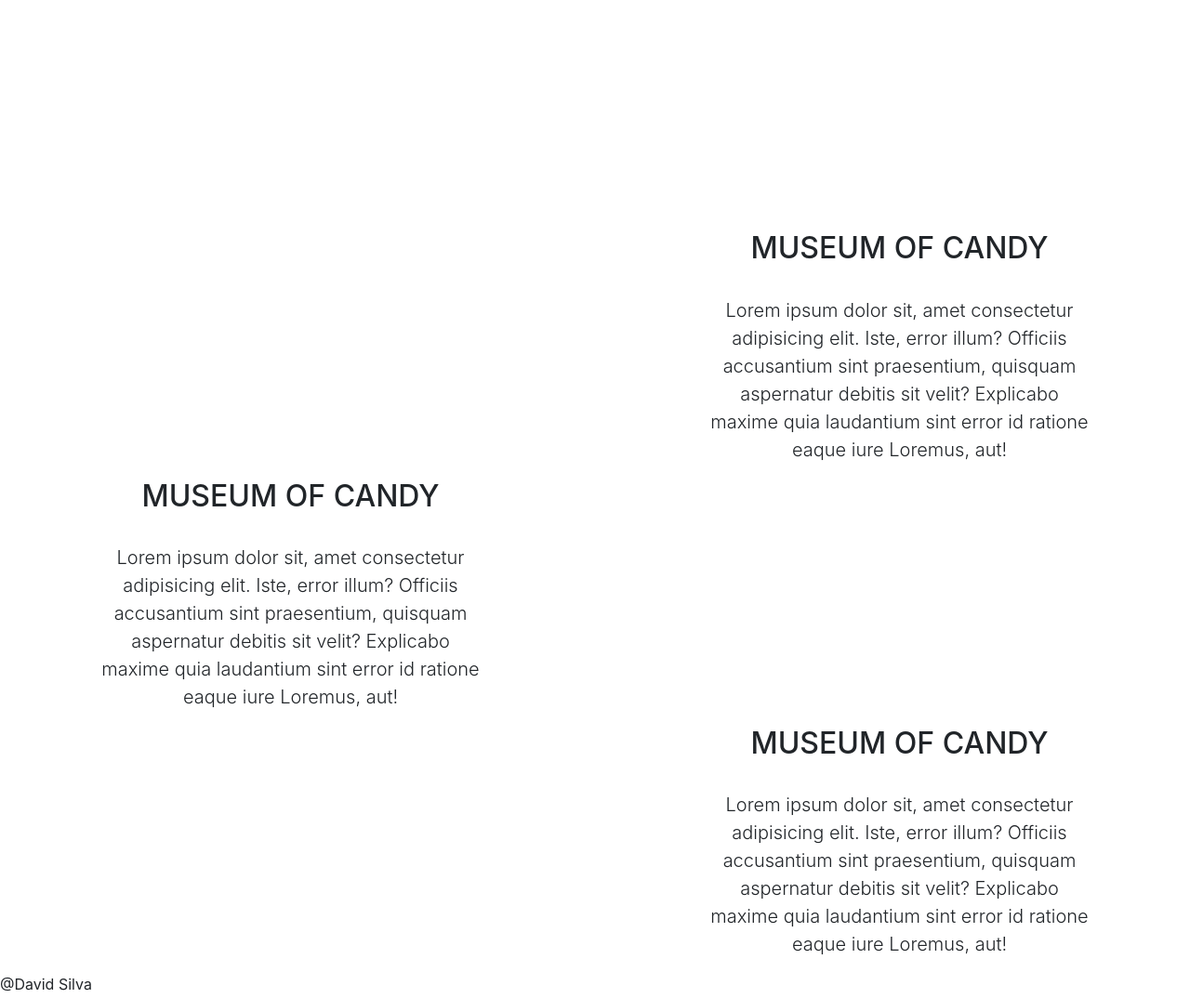
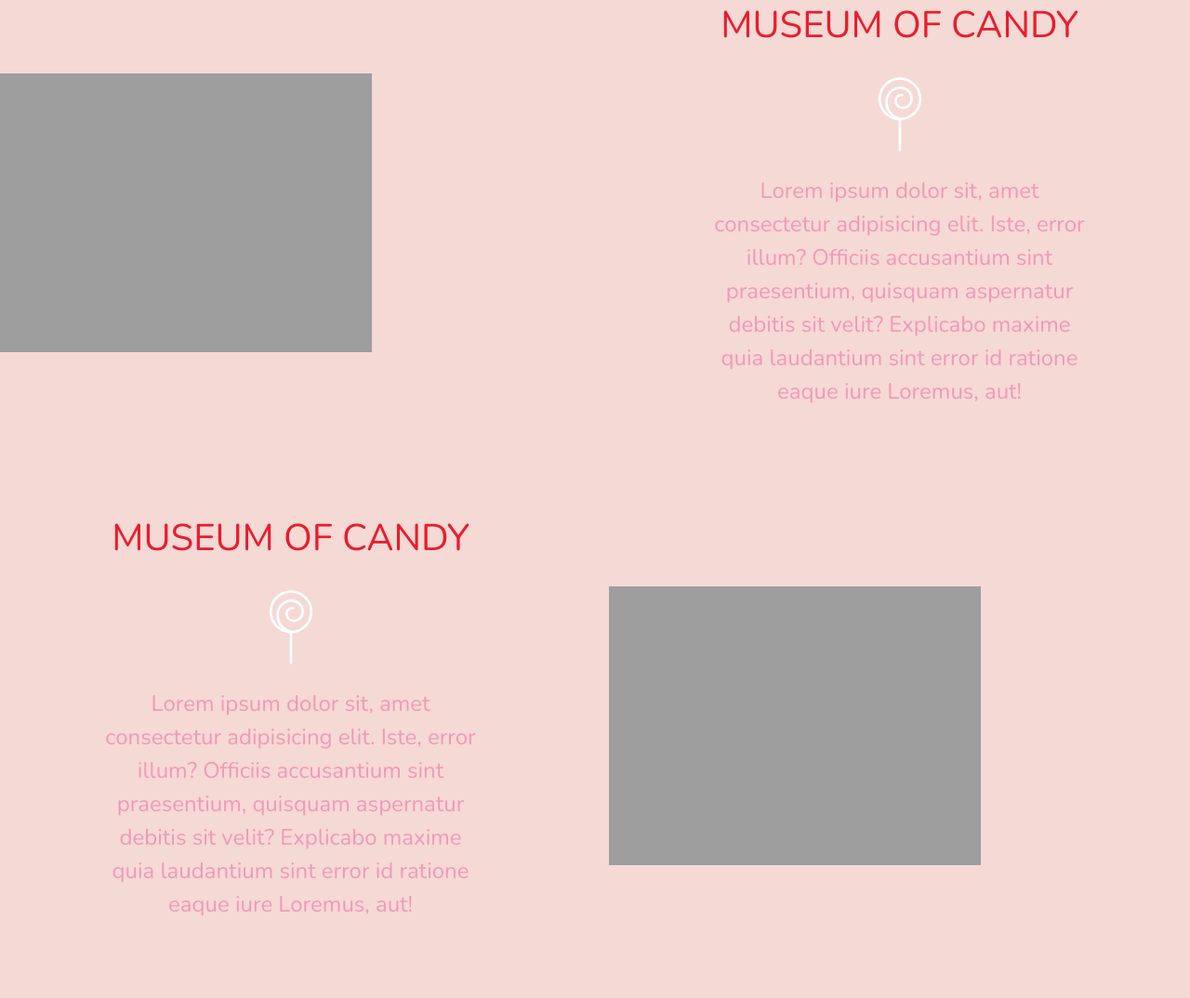
Before and after one commit to davidsms11/candy, a plain HTML site: page index.html in a window 1280 px wide. Shown: the part 1067-2141 px from the top of the page at 93% size. Drawn offline with nearby package versions, Linux system fonts and the light colour scheme; the site is published under a folder, as on GitHub Pages, so addresses that start at the root find nothing.

Commit message:
Update index.html

```diff
--- a/index.html
+++ b/index.html
@@ -12,7 +12,7 @@
 
   <link rel="stylesheet" href="https://stackpath.bootstrapcdn.com/bootstrap/4.1.3/css/bootstrap.min.css"
     integrity="sha384-MCw98/SFnGE8fJT3GXwEOngsV7Zt27NXFoaoApmYm81iuXoPkFOJwJ8ERdknLPMO" crossorigin="anonymous">
-  <link rel="stylesheet" href="/assets/css/app.css">
+  <link rel="stylesheet" href="./assets/css/app.css">
 
   <title>Museum of Candy</title>
 </head>
@@ -62,7 +62,7 @@
   <section class="container-fluid px-0">
     <div class="row align-items-center content">
       <div class="col-md-6 order-2 order-md-1">
-        <img src="/assets/imgs/milk.png" class="img-fluid" alt="">
+        <img src="./assets/imgs/milk.png" class="img-fluid" alt="">
       </div>
       <div class="col-md-6 text-center order-1 order-md-2">
         <div class="">
@@ -70,7 +70,7 @@
 
             <div class="col-10 col-lg-8 blurb">
               <h2>MUSEUM OF CANDY</h2>
-              <img src="/assets/imgs/lolli_icon.png" alt=""
+              <img src="./assets/imgs/lolli_icon.png" alt=""
                 class="d-none d-lg-inline">
               <p class="lead"> Lorem ipsum dolor sit, amet consectetur adipisicing elit. Iste, error illum? Officiis
                 accusantium sint praesentium, quisquam aspernatur debitis sit velit? Explicabo maxime quia laudantium
@@ -86,7 +86,7 @@
           <div class="row justify-content-center">
             <div class="col-10 col-lg-8 blurb">
               <h2>MUSEUM OF CANDY</h2>
-              <img src="/assets/imgs/lolli_icon.png" alt=""
+              <img src="./assets/imgs/lolli_icon.png" alt=""
                 class="d-none d-lg-inline">
               <p class="lead"> Lorem ipsum dolor sit, amet consectetur adipisicing elit. Iste, error illum? Officiis
                 accusantium sint praesentium, quisquam aspernatur debitis sit velit? Explicabo maxime quia laudantium
@@ -96,13 +96,13 @@
           </div>
         </div>
         <div class="col-md-6">
-          <img src="/assets/imgs/gumball.png" class="img-fluid" alt="">
+          <img src="./assets/imgs/gumball.png" class="img-fluid" alt="">
         </div>
       </div>
     </div>
     <div class="row align-items-center content">
       <div class="col-md-6 order-2 order-md-1">
-        <img src="/assets/imgs/sprinkles.png" class="img-fluid" alt="">
+        <img src="./assets/imgs/sprinkles.png" class="img-fluid" alt="">
       </div>
       <div class="col-md-6 text-center order-1 order-md-2">
         <div class="">
@@ -110,7 +110,7 @@
 
             <div class="col-10 col-lg-8 blurb">
               <h2>MUSEUM OF CANDY</h2>
-              <img src="/assets/imgs/lolli_icon.png" alt=""
+              <img src="./assets/imgs/lolli_icon.png" alt=""
                 class="d-none d-lg-inline">
               <p class="lead"> Lorem ipsum dolor sit, amet consectetur adipisicing elit. Iste, error illum? Officiis
                 accusantium sint praesentium, quisquam aspernatur debitis sit velit? Explicabo maxime quia laudantium
```
